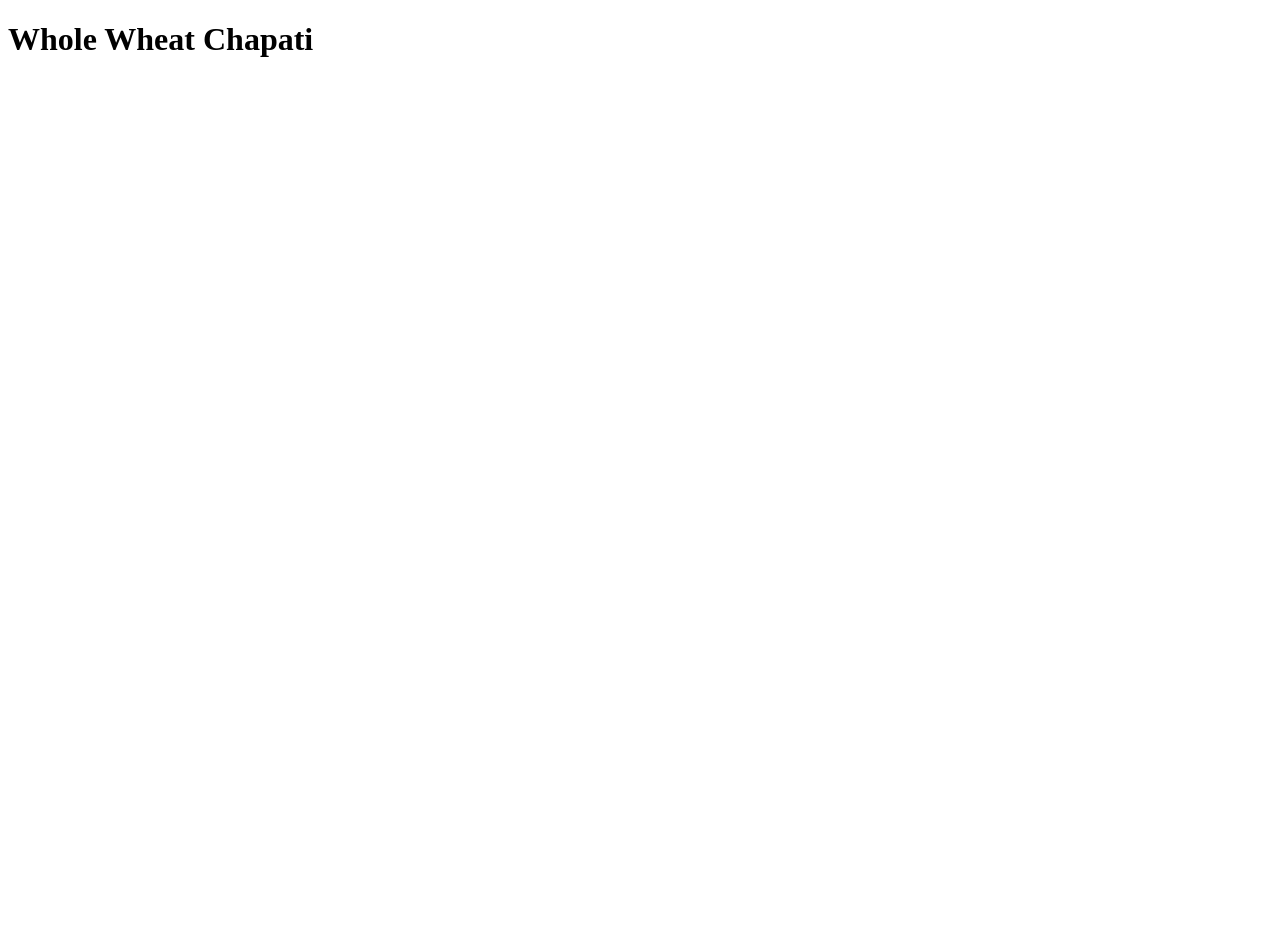
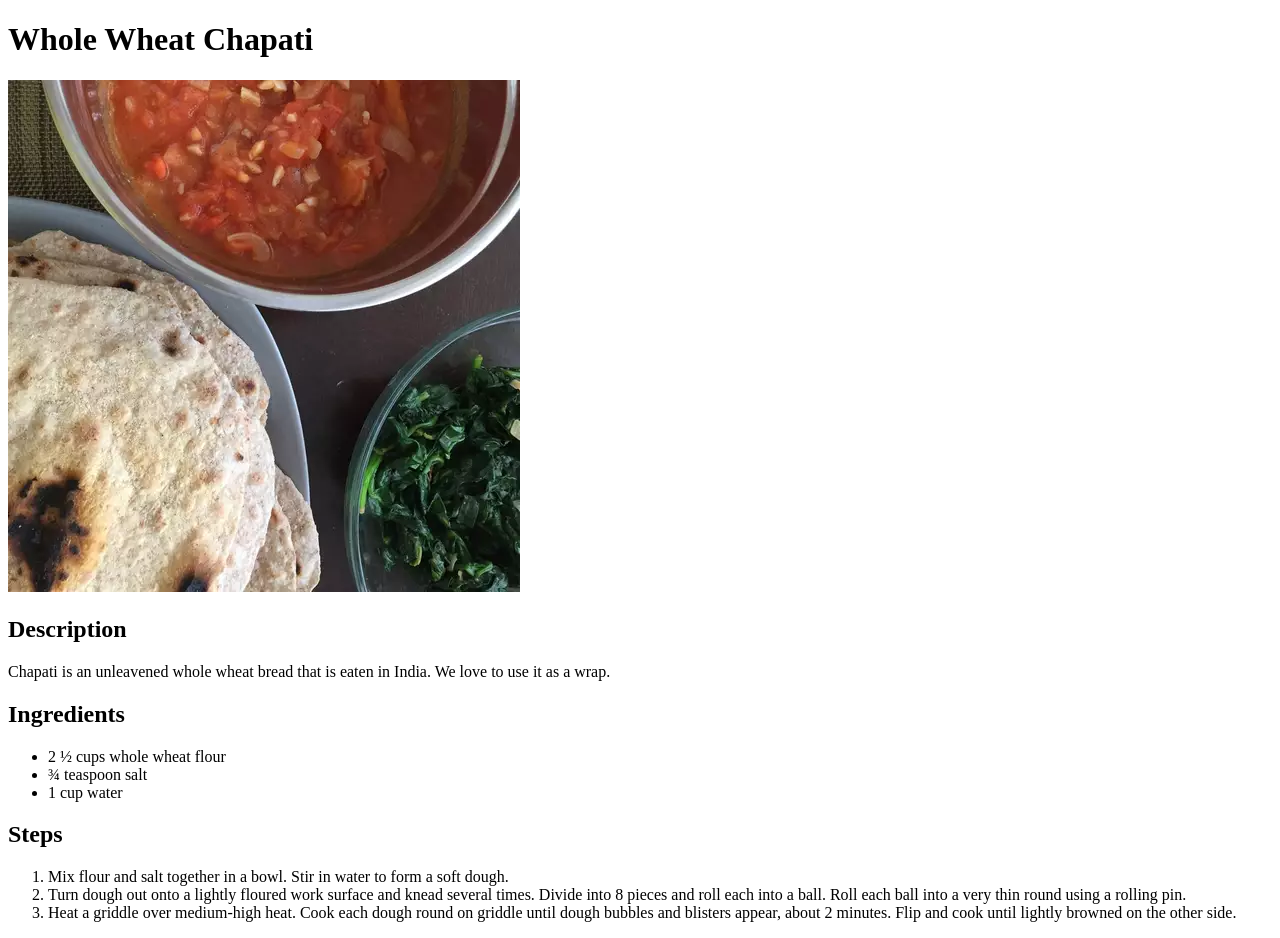
Before and after one commit to ankkitsharma/odin-recipes, a plain HTML site: page recipes/Chapati.html in a window 1280 px wide. Before the commit the page ends 800 px from the top, so only its background shows below. Drawn offline with Linux system fonts and the light colour scheme.

Commit message:
Add content to recipe page
Added: Description, Ingredients and Steps for Chapati

```diff
--- a/recipes/Chapati.html
+++ b/recipes/Chapati.html
@@ -6,5 +6,20 @@
     </head>
     <body>
         <h1>Whole Wheat Chapati</h1>
+        <img src="../images/chapati.webp" alt="An image of a Chapati">
+        <h2>Description</h2>
+            <p>Chapati is an unleavened whole wheat bread that is eaten in India. We love to use it as a wrap.</p>
+        <h2>Ingredients</h2>
+            <ul>
+                <li>2 ½ cups whole wheat flour</li>
+                <li>¾ teaspoon salt</li>
+                <li>1 cup water</li>
+            </ul>
+        <h2>Steps</h2>
+            <ol>
+                <li>Mix flour and salt together in a bowl. Stir in water to form a soft dough.</li>
+                <li>Turn dough out onto a lightly floured work surface and knead several times. Divide into 8 pieces and roll each into a ball. Roll each ball into a very thin round using a rolling pin.</li>
+                <li>Heat a griddle over medium-high heat. Cook each dough round on griddle until dough bubbles and blisters appear, about 2 minutes. Flip and cook until lightly browned on the other side.</li>
+            </ol>
     </body>
 </html>
```
Also changed, not shown: images/chapati.webp (added).
